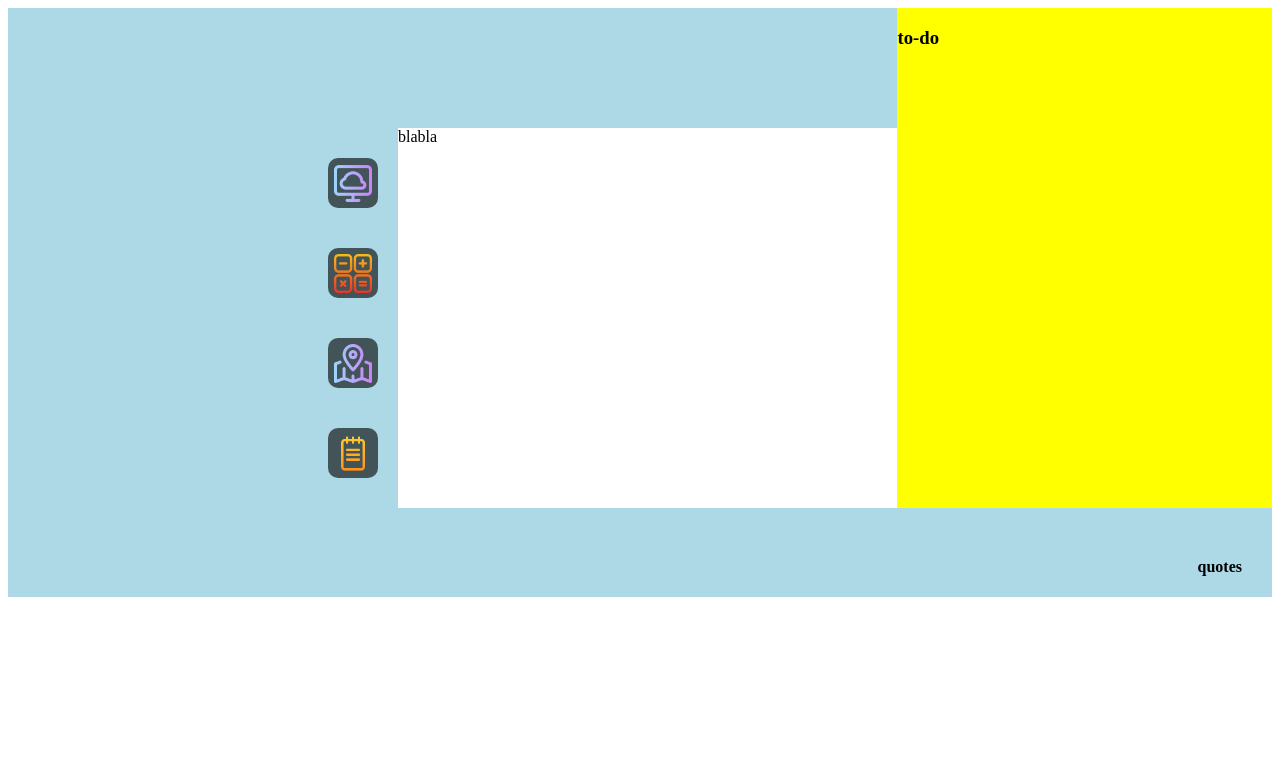
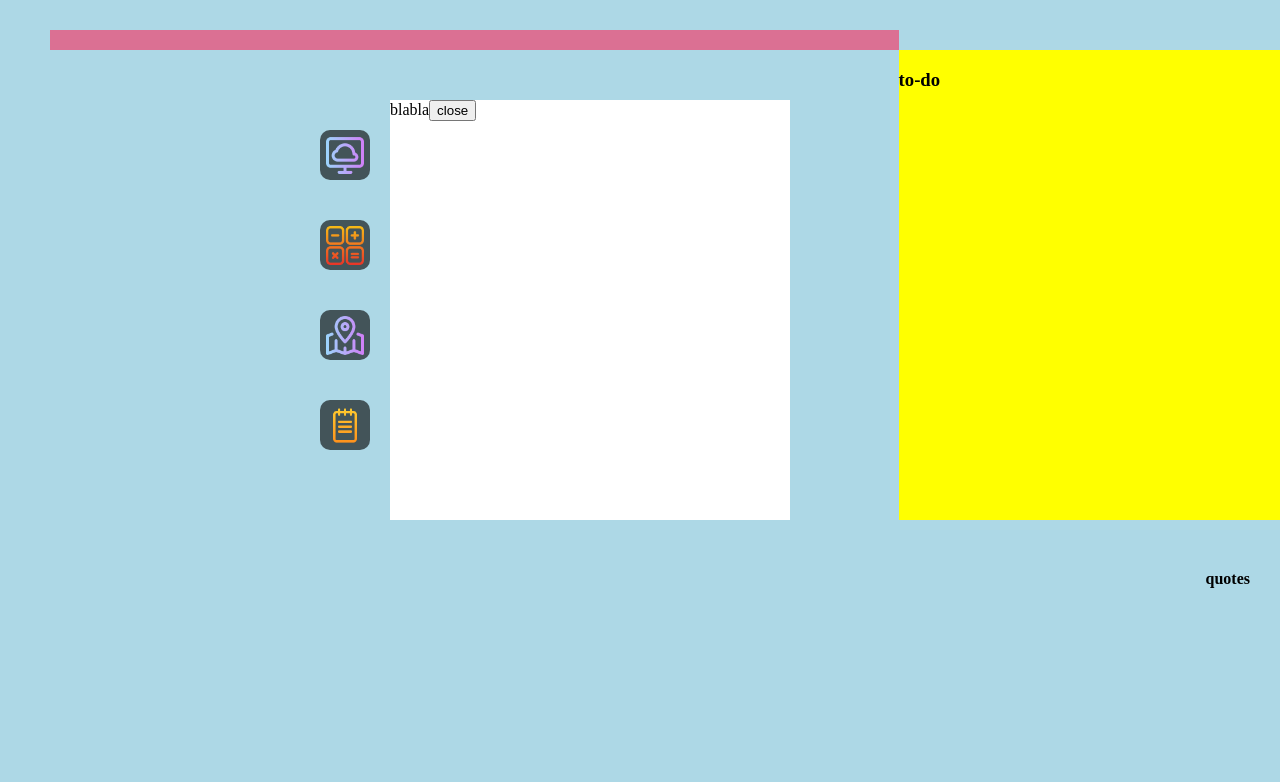
Before and after one commit to YDayeon/myMomentum, a plain HTML site: page index.html in a window 1280 px wide. Drawn offline with Linux system fonts and the light colour scheme.

Commit message:
html-close_btn

```diff
--- a/index.html
+++ b/index.html
@@ -28,7 +28,7 @@
       <button class="button" id="weather"><img id="weather" class="btnImg" src="imgs/map.png" alt="map"></button>
       <button class="button" id="memo"><img id="memo" class="btnImg" src="imgs/memo.png" alt="memo"></button>
     </div>
-    <div class="screen">blabla</div>
+    <div class="screen">blabla<button>close</button></div>
     <div class="todo">
       <h3>to-do</h3>
     </div>
--- a/style.css
+++ b/style.css
@@ -42,8 +42,13 @@
 
 /* main page */
 .main {
+  position: absolute;
+  left: 0;
+  top: 0%;
+  width: 100%;
+  height: 100%;
   display: grid;
-  grid-template-rows: 100px 400px auto;
+  grid-template-rows: 80px 440px auto;
   grid-template-columns: 3fr 4fr 3fr;
   background-color: lightblue;
 }
@@ -53,6 +58,7 @@
 }
 
 .greeting {
+  background-color: palevioletred;
   margin-left: 50px;
   font-size: var(--font-size-medium);
   grid-row: 1/2;
@@ -88,12 +94,21 @@
   grid-row: 2/3;
   grid-column: 2/3;
   margin-top: 20px;
+  width: 400px;
 }
+
+/* .close {
+  width: 30px;
+  height: 30px;
+  margin-left: 350px;
+  margin-top: 0;
+} */
 
 .todo {
   background-color: yellow;
   grid-row: 1/3;
   grid-column: 3/4;
+  margin-top: 50px;
 }
 
 .quote {
```
